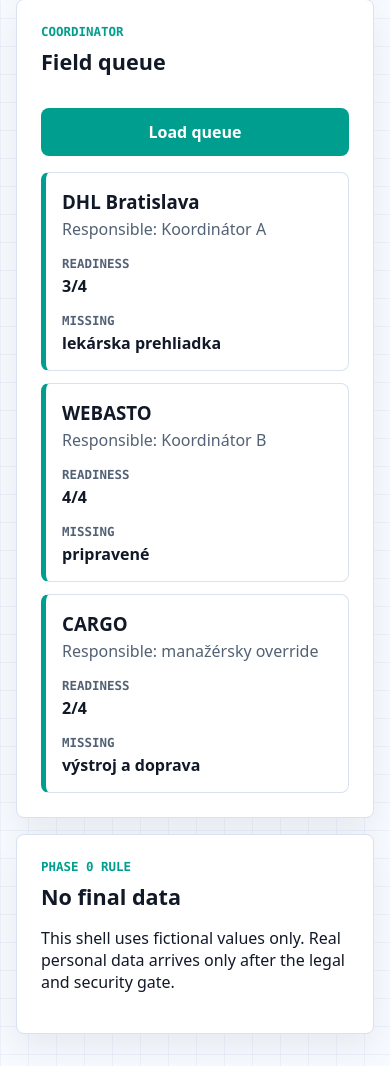
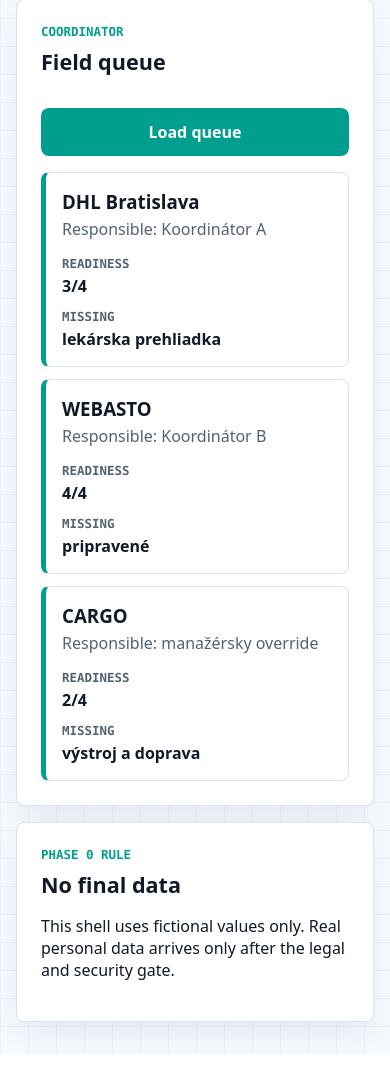
Before and after one commit to syncmetricsro/hr_system, a Django app: page /en/ in a window 390 px wide. Shown: the part 766-1832 px from the top of the page. Run offline with Django 4.2, Linux system fonts and the light colour scheme; the visitor is signed in with stand-in values (Sample User, id 1); parts of the project's set-up code (start-up, migrations or seed data) failed here and were passed over.

Commit message:
Fix login heading overflow and field-card column alignment
- Login panel: the shell h1 (uppercase, up to 4.25rem) overflowed the fixed
  460px card on long single words (e.g. Hungarian "BEJELENTKEZÉS"). Scope a
  smaller heading inside .login-panel and let headings wrap at spaces with a
  break-word safety net (no auto-hyphenation, so "JOBER" stays intact).
- Field cards: each card was an independent grid with content-sized value
  tracks, so the readiness/missing columns drifted per row. Make the card dl a
  grid with shared track widths (and a real --space-6 gap; --space-5 was
  undefined and collapsed to 0, joining the two labels). Columns now align
  across all cards; mobile stacks them.

CSS-only; browser smoke (5) still passes.

Co-Authored-By: Claude Opus 4.8 <noreply@anthropic.com>

```diff
--- a/static/src/css/app.css
+++ b/static/src/css/app.css
@@ -152,6 +152,15 @@ h1 {
   text-transform: uppercase;
 }
 
+/* Keep long words (e.g. Hungarian "BEJELENTKEZÉS") inside their container
+   instead of overflowing past panel edges. Wrap at spaces normally; only break
+   a word as a last resort (no auto-hyphenation, so "JOBER" stays intact). */
+h1,
+h2,
+h3 {
+  overflow-wrap: break-word;
+}
+
 h2 {
   margin-bottom: var(--space-4);
   font-size: 1.35rem;
@@ -241,9 +250,11 @@ dt {
 }
 
 .field-card dl {
-  display: flex;
-  gap: var(--space-4);
+  display: grid;
+  grid-template-columns: max-content 12rem;
+  column-gap: var(--space-6);
   margin: 0;
+  align-items: start;
 }
 
 dd {
@@ -289,6 +300,12 @@ dd {
 .login-panel {
   max-width: 460px;
   margin: 10vh auto;
+}
+
+/* Smaller than the shell h1 so the heading fits the fixed-width card across
+   languages without overflowing or breaking mid-word. */
+.login-panel h1 {
+  font-size: clamp(1.75rem, 4vw, 2.6rem);
 }
 
 label {
@@ -351,9 +368,13 @@ input {
     grid-template-columns: 1fr;
   }
 
-  .panel-head,
+  .panel-head {
+    flex-direction: column;
+  }
+
   .field-card dl {
-    flex-direction: column;
+    grid-template-columns: 1fr;
+    row-gap: var(--space-3);
   }
 
   .button {
```
